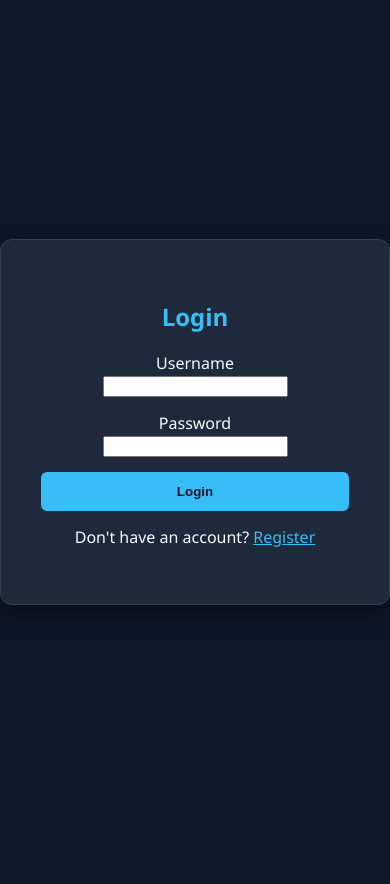
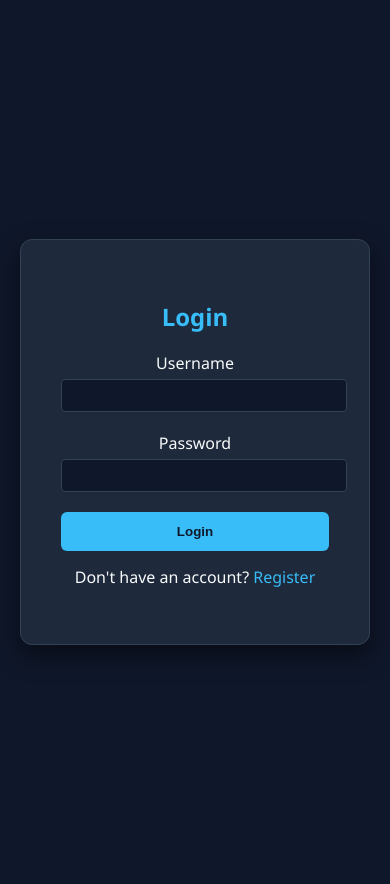
Before and after one commit to zeynabsheikh/TruthTrace, a Flask app: template templates/login.html in a window 390 px wide. Before the commit the page ends 613 px from the top, so only its background shows below. Run offline with Flask 3, Linux system fonts and the light colour scheme; the template is opened without the code that fills it, so the values that code supplies are empty, except form fields; form fields are guessed from the names that the template uses.

Commit message:
Refactor CSS for layout and responsiveness
Updated styles to improve layout and responsiveness.

```diff
--- a/static/style.css
+++ b/static/style.css
@@ -5,8 +5,9 @@ body {
     display: flex;
     justify-content: center;
     align-items: center;
-    height: 100vh;
+    min-height: 100vh;
     margin: 0;
+    padding: 20px;
 }
 
 .container {
@@ -15,11 +16,14 @@ body {
     border-radius: 12px;
     box-shadow: 0 10px 25px rgba(0, 0, 0, 0.5);
     width: 500px;
+    max-width: 100%;
     text-align: center;
     border: 1px solid #334155;
 }
 
-h2 { color: #38bdf8; }
+h2 {
+    color: #38bdf8;
+}
 
 .upload-box {
     border: 2px dashed #334155;
@@ -48,3 +52,37 @@ button {
     cursor: pointer;
     width: 100%;
 }
+
+button:hover {
+    background-color: #0ea5e9;
+}
+
+.form-control {
+    width: 100%;
+    padding: 8px;
+    background: #0f172a;
+    color: #f8fafc;
+    border: 1px solid #334155;
+    border-radius: 4px;
+    margin: 5px 0;
+}
+
+.alert {
+    padding: 10px;
+    border-radius: 4px;
+    margin: 10px 0;
+}
+
+.alert-success {
+    background: #10b981;
+    color: white;
+}
+
+.alert-error {
+    background: #ef4444;
+    color: white;
+}
+
+a {
+    text-decoration: none;
+}
```
